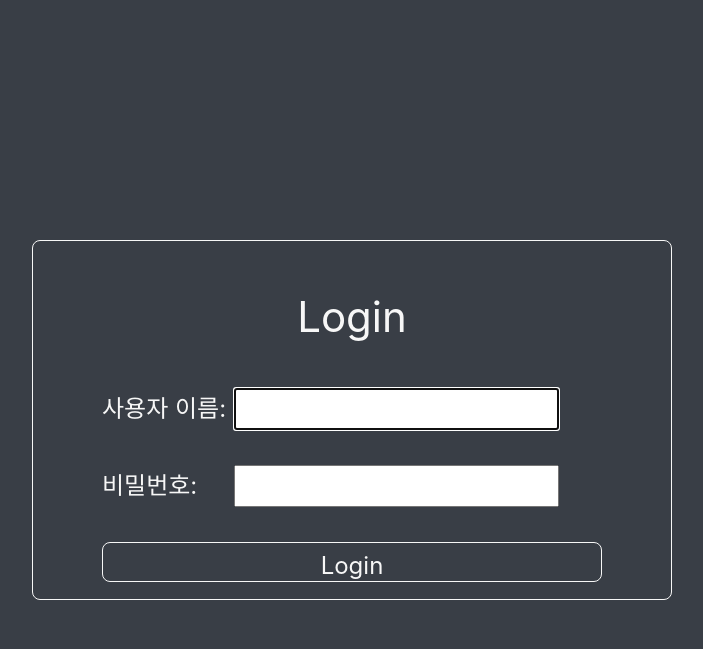
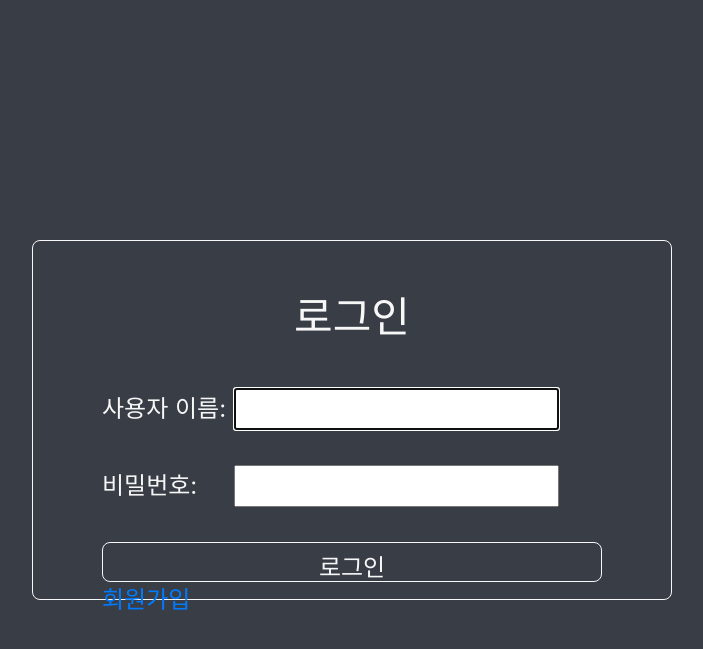
Before and after one commit to jwonp/nas-server-backend, a Django app: page /admin/login/ in a window 1280 px wide. Shown: the top 649 px of the page, without its empty margins (288-991 px from the left). Run offline with Django 4.2, Linux system fonts and the light colour scheme; parts of the project's set-up code (start-up, migrations or seed data) failed here and were passed over; some libraries are stand-ins or nearby versions.

Commit message:
test login

```diff
--- a/server_config/server_config/templates/login.html
+++ b/server_config/server_config/templates/login.html
@@ -6,12 +6,13 @@
 {% block content %}
 <div class="style-wrapper" >
     <div class="style-container">
-        <div class="style-title">Login</div>
+        <div class="style-title">로그인</div>
         <div class="style-form card-body">
             <form class="form" role="form" method="POST">
                 {% csrf_token %}
                 {{ form.as_p }}
-                <button type="submit" class="style-btn">Login</button>
+                <button type="submit" class="style-btn">로그인</button>
+                <a href="https://www.ikiningyou.com/register/">회원가입</a>
             </form>
         </div>
         </div>
--- a/server_config/static/css/styles.css
+++ b/server_config/static/css/styles.css
@@ -38,6 +38,8 @@ body {
 }
 
 .style-btn {
+    vertical-align: middle;
+    line-height: 40px;
     width: 100%;
     height: 40px;
     margin: 0 auto;
```
